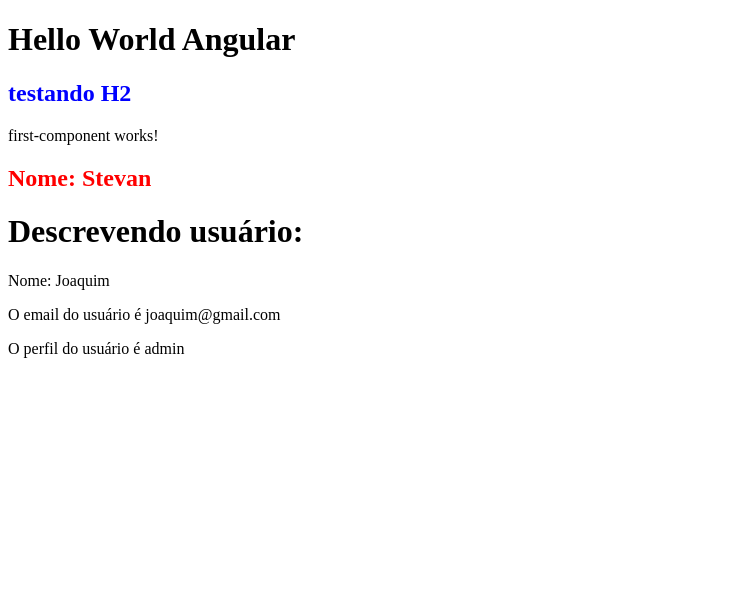
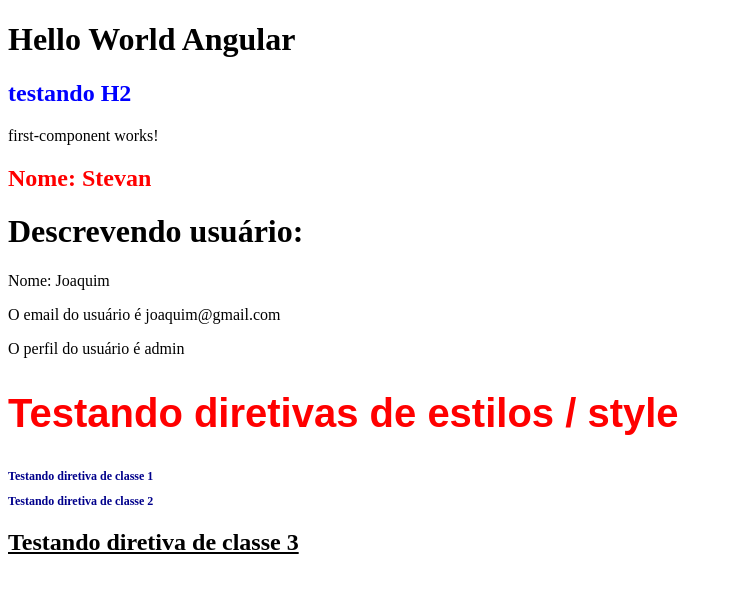
Before and after one commit to Arnauxx/curso-angular, an Angular app: page / in a window 1280 px wide. Shown: the top 592 px of the page, without its empty margins (0-732 px from the left). Built offline with nearby package versions, Linux system fonts and the light colour scheme.

Commit message:
Diretivas

```diff
--- a/src/app/app.component.html
+++ b/src/app/app.component.html
@@ -2,3 +2,4 @@
 <h2>testando H2</h2>
 <app-first-component></app-first-component>
 <app-parent-data [name]="userName" [user]="userData"></app-parent-data>
+<app-directives></app-directives>
--- a/src/app/app.module.ts
+++ b/src/app/app.module.ts
@@ -4,12 +4,14 @@
 import { AppComponent } from './app.component';
 import { FirstComponentComponent } from './components/first-component/first-component.component';
 import { ParentDataComponent } from './components/parent-data/parent-data.component';
+import { DirectivesComponent } from './components/directives/directives.component';
 
 @NgModule({
   declarations: [
     AppComponent,
     FirstComponentComponent,
-    ParentDataComponent
+    ParentDataComponent,
+    DirectivesComponent
   ],
   imports: [
     BrowserModule
--- /dev/null
+++ b/src/app/components/directives/directives.component.css
@@ -0,0 +1,11 @@
+.small-title{
+  font-size: 12px;
+}
+
+.green-title{
+  color: darkblue;
+}
+
+.underline-title{
+  text-decoration: underline;
+}
--- /dev/null
+++ b/src/app/components/directives/directives.component.html
@@ -0,0 +1,6 @@
+<h2 [ngStyle]="{ 'font-size': size + 'px', 'font-family': font, color: color }">
+  Testando diretivas de estilos / style
+</h2>
+<h2 [ngClass]="classes">Testando diretiva de classe 1</h2>
+<h2 [ngClass]="classes">Testando diretiva de classe 2</h2>
+<h2 [ngClass]="underline">Testando diretiva de classe 3</h2>
--- /dev/null
+++ b/src/app/components/directives/directives.component.ts
@@ -0,0 +1,23 @@
+import { Component, OnInit } from '@angular/core';
+
+@Component({
+  selector: 'app-directives',
+  templateUrl: './directives.component.html',
+  styleUrls: ['./directives.component.css']
+})
+export class DirectivesComponent implements OnInit {
+
+  size = 40;
+  font = 'Arial';
+  color = 'red';
+
+  classes = ['green-title', 'small-title'];
+
+  underline = 'underline-title';
+
+  constructor() { }
+
+  ngOnInit(): void {
+  }
+
+}
```
Also changed, not shown: 1 other file (tests, documents, lock files or other folders).
